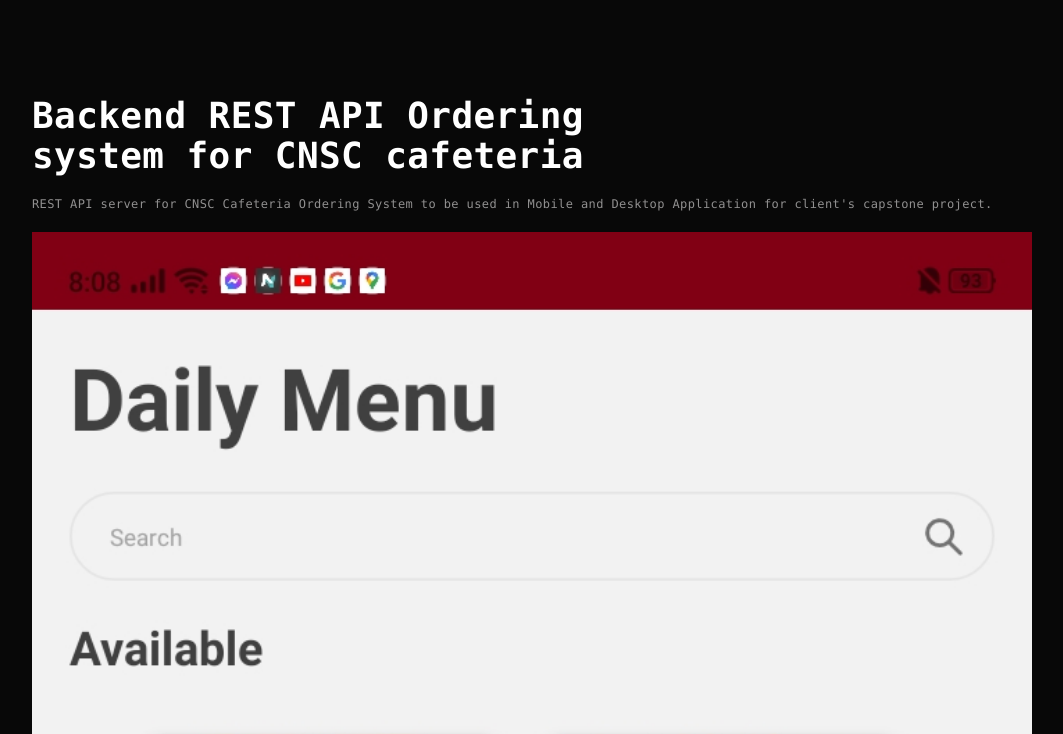
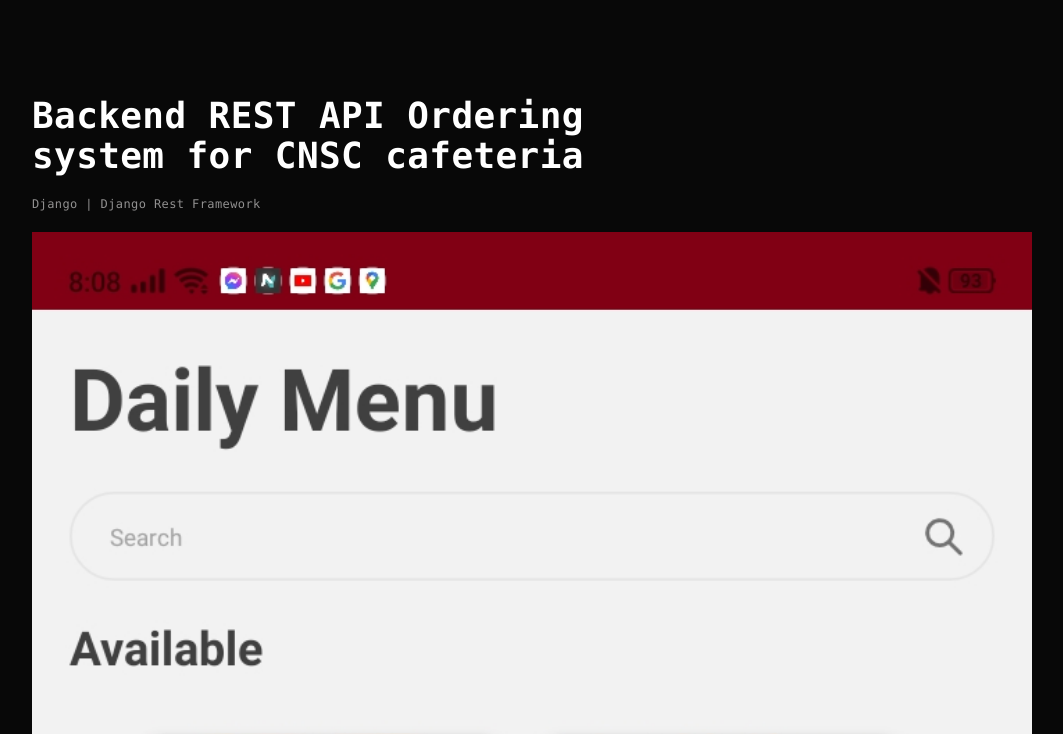
Before and after one commit to yottaaa/eabautista-website, a Next.js app: page /projects/backend-rest-api-ordering-system-for-cnsc-cafeteria in a window 1280 px wide. Shown: the top 734 px of the page, without its empty margins (96-1159 px from the left). Built offline with nearby package versions, Linux system fonts and the light colour scheme.

Commit message:
fix content

```diff
--- a/app/projects/[slug]/page.tsx
+++ b/app/projects/[slug]/page.tsx
@@ -11,6 +11,7 @@ interface IProject {
   description: string;
   img: string;
   subtitle: string;
+  framework: string;
 }
 
 export default async function Page({
@@ -45,7 +46,7 @@ export default async function Page({
           )}
         </div>
         <br />
-        <p className="text-surface-600 text-xs">{project.subtitle}</p>
+        <p className="text-surface-600 text-xs">{project.framework}</p>
         <br />
         {project.img && (
           <div>
```
